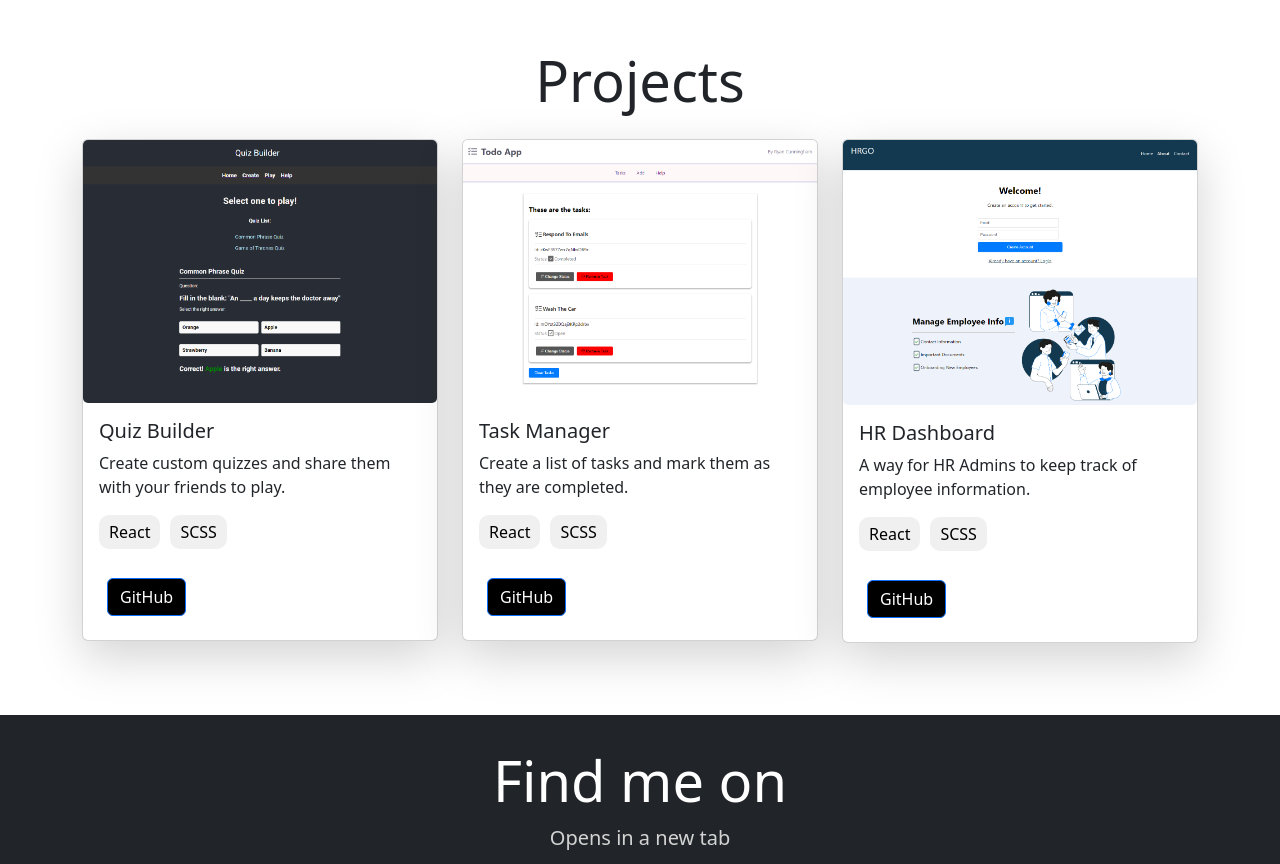
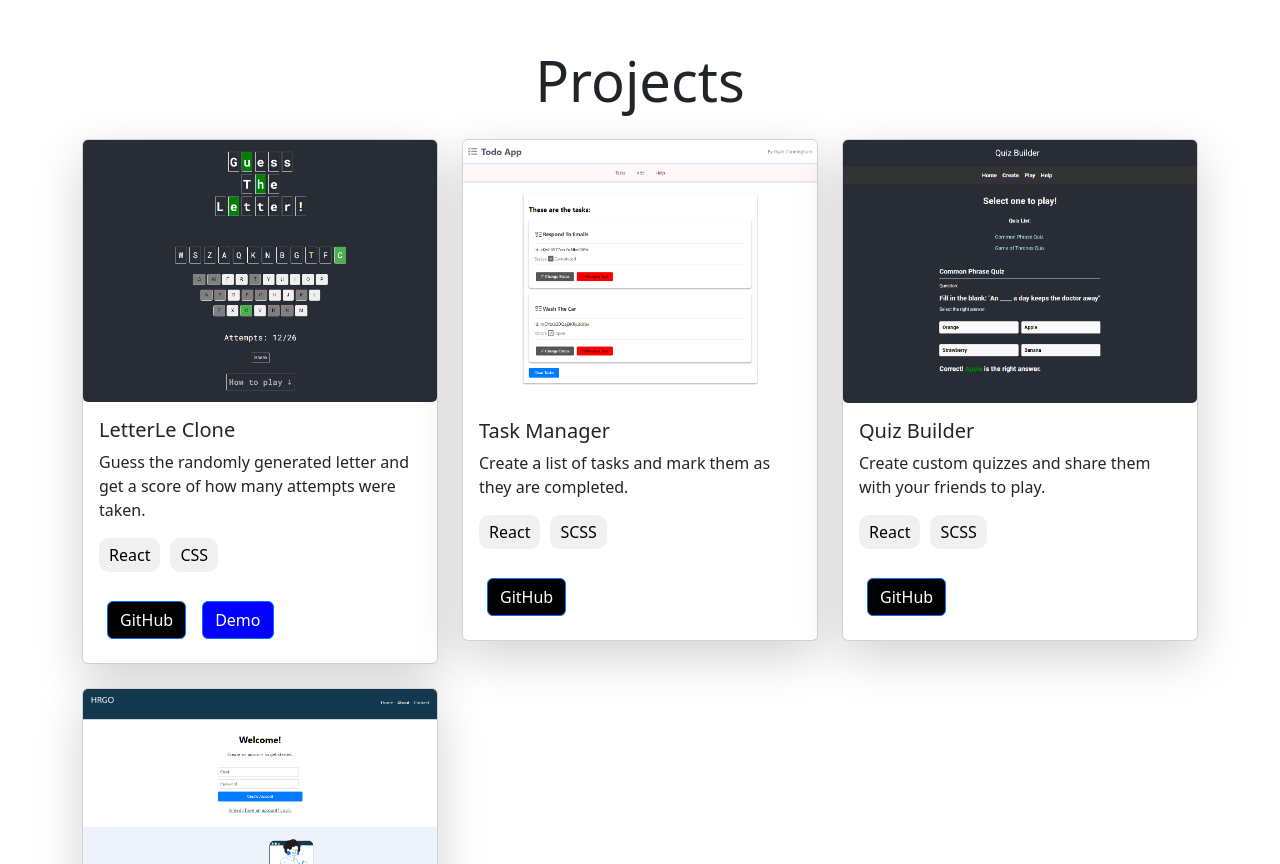
Before and after one commit to ryanjtc/portfolio, a React (Create React App) app: page / in a window 1280 px wide. Shown: the part 680-1544 px from the top of the page. Built offline with nearby package versions, Linux system fonts and the light colour scheme.

Commit message:
added new project and demo link for 'letterle'

```diff
--- a/src/components/Projects/Projects.js
+++ b/src/components/Projects/Projects.js
@@ -3,6 +3,7 @@ import {Button, Card, Col, Container, Row} from "react-bootstrap";
 import HRGO_IMG from '../../Images/ProjectPhotos/HRGO.png';
 import quizBuilder_IMG from '../../Images/ProjectPhotos/quiz-builder.png';
 import reactTODO_IMG from '../../Images/ProjectPhotos/react-todo.png';
+import letterleClone_IMG from '../../Images/ProjectPhotos/letterleClone.png';
 
 
 const Projects = () => {
@@ -18,17 +19,18 @@ const Projects = () => {
                 <Container>
                     <h1 className="text-center mb-4 display-4">Projects</h1>
                     <Row>
-                        <Col xs={xs_num} sm={sm_num} md={md_num} lg={lg_num} xl={xl_num} className="mb-4">
+                    <Col xs={xs_num} sm={sm_num} md={md_num} lg={lg_num} xl={xl_num} className="mb-4">
                             <Card className={'card shadow-lg'}>
-                                <Card.Img src={quizBuilder_IMG}/>
+                                <Card.Img src={letterleClone_IMG}/>
                                 <Card.Body>
-                                    <Card.Title>Quiz Builder</Card.Title>
-                                    <Card.Text>Create custom quizzes and share them with your friends to play.</Card.Text>
+                                    <Card.Title>LetterLe Clone</Card.Title>
+                                    <Card.Text>Guess the randomly generated letter and get a score of how many attempts were taken.</Card.Text>
                                     <ul className="styled-list">
                                         <li>React</li>
-                                        <li>SCSS</li>
+                                        <li>CSS</li>
                                     </ul>
-                                    <Button style={{backgroundColor: "black", color: "white"}} className={'m-2'} href='https://github.com/ryanjtc/quiz-builder' target='_blank' rel="noopener noreferrer">GitHub</Button>
+                                    <Button style={{backgroundColor: "black", color: "white"}} className={'m-2'} href='https://github.com/ryanjtc/letterle-clone' target='_blank' rel="noopener noreferrer">GitHub</Button>
+                                    <Button style={{backgroundColor: "blue", color: "white"}} className={'m-2'} href='https://ryanjtc.github.io/letterle-clone/' target='_blank' rel="noopener noreferrer">Demo</Button>
                                 </Card.Body>
                             </Card>
                         </Col>
@@ -43,6 +45,20 @@ const Projects = () => {
                                         <li>SCSS</li>
                                     </ul>
                                     <Button style={{backgroundColor: "black", color: "white"}} className={'m-2'} href='https://github.com/ryanjtc/react-todo' target='_blank' rel="noopener noreferrer">GitHub</Button>
+                                </Card.Body>
+                            </Card>
+                        </Col>
+                        <Col xs={xs_num} sm={sm_num} md={md_num} lg={lg_num} xl={xl_num} className="mb-4">
+                            <Card className={'card shadow-lg'}>
+                                <Card.Img src={quizBuilder_IMG}/>
+                                <Card.Body>
+                                    <Card.Title>Quiz Builder</Card.Title>
+                                    <Card.Text>Create custom quizzes and share them with your friends to play.</Card.Text>
+                                    <ul className="styled-list">
+                                        <li>React</li>
+                                        <li>SCSS</li>
+                                    </ul>
+                                    <Button style={{backgroundColor: "black", color: "white"}} className={'m-2'} href='https://github.com/ryanjtc/quiz-builder' target='_blank' rel="noopener noreferrer">GitHub</Button>
                                 </Card.Body>
                             </Card>
                         </Col>
```
Also changed, not shown: src/Images/ProjectPhotos/letterleClone.png (added).
